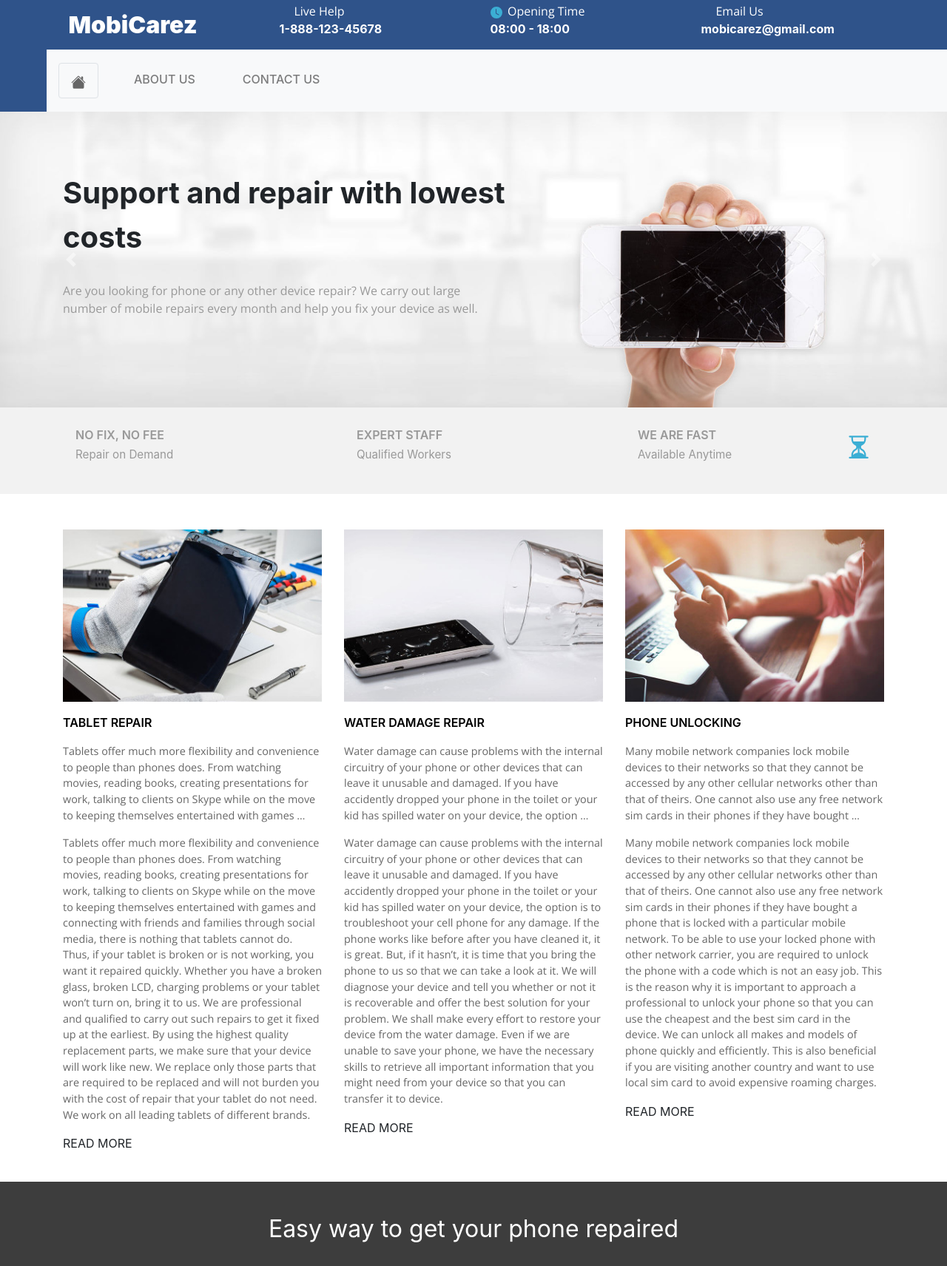
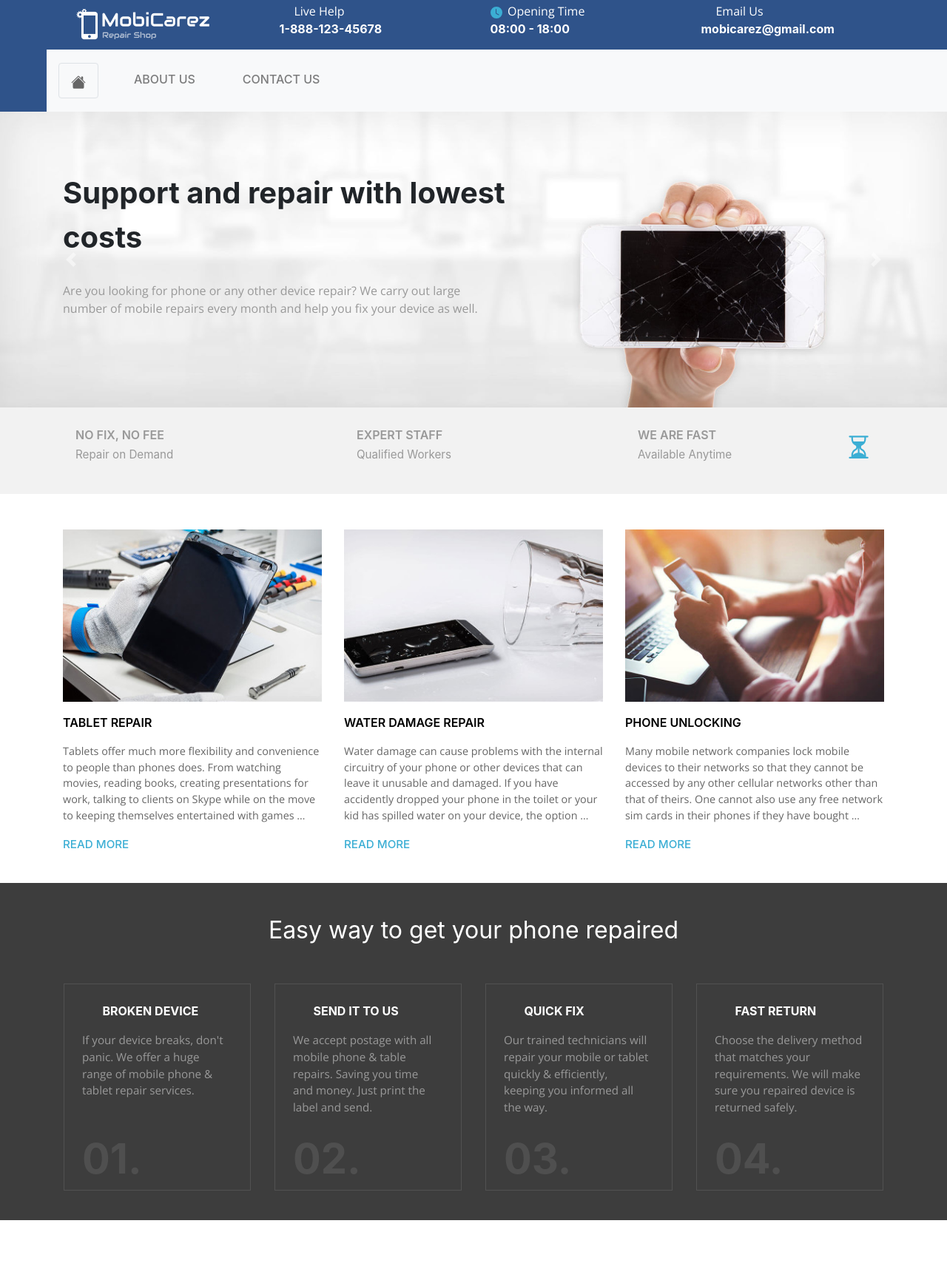
Before and after one commit to AmarjotSingh21/mobi-carez, a Django app: page / in a window 1280 px wide. Shown: the top 1712 px of the page at 74% size. Run offline with Django 3.2, Linux system fonts and the light colour scheme; some libraries are stand-ins or nearby versions; some web fonts are replaced.

Commit message:
Added icons

```diff
--- a/static/style.css
+++ b/static/style.css
@@ -1,4 +1,4 @@
-html{
+html {
   scroll-behavior: smooth;
 }
 
@@ -142,9 +142,6 @@
   font-weight: 600;
   text-decoration: none;
 }
-body .service .title:hover {
-  color: #3baed4;
-}
 
 body .service .desc {
   font-size: 0.9rem;
@@ -152,14 +149,28 @@
   font-family: "Open Sans", sans-serif;
 }
 
-body .service .read-more {
+body .service .read-less .less {
+  display: block;
+}
+body .service .read-less .more {
+  display: none;
+}
+body .service .read-more .less {
+  display: none;
+}
+body .service .read-more .more {
+  display: block;
+}
+
+body .service .read-toggle {
   color: #3baed4;
   text-decoration: none;
   font-weight: 500;
   font-size: 0.95rem;
+  cursor: pointer;
 }
 
-body .service .read-more:hover {
+body .service .read-toggle:hover {
   color: #1588ae;
 }
 body .steps .title {
@@ -272,7 +283,7 @@
   display: none;
 }
 
-body .desc-text{
+body .desc-text {
   font-family: "Open Sans", sans-serif;
   font-size: 0.85rem;
   color: #999999;
@@ -288,23 +299,23 @@
   display: block;
 }
 
-body .about img{
+body .about img {
   max-width: 49%;
 }
-body div.about{
+body div.about {
   margin-bottom: 1.5rem;
 }
 
-body .contact-container{
+body .contact-container {
   padding: 15px;
 }
 
-body .contact-box{
+body .contact-box {
   box-shadow: 0 0 8px rgba(0, 0, 0, 0.1);
   padding: 1.5rem;
 }
 
-body .contact-box .contact-row{
+body .contact-box .contact-row {
   display: flex;
 }
 body .contact-box .contact-row i {
@@ -313,32 +324,32 @@
   margin-right: 1.3rem;
 }
 
-body .contact-box .contact-row{
+body .contact-box .contact-row {
   padding: 1rem 0;
   border-bottom: 1px solid #eee;
 }
 
-body .contact-box .contact-row:last-of-type{
+body .contact-box .contact-row:last-of-type {
   border-bottom: 1px solid transparent;
 }
 
-body div.gallery img{
+body div.gallery img {
   max-width: 49%;
 }
 
-body div.footer{
+body div.footer {
   background-color: #223d67;
   padding: 1.5rem;
   color: #aab5c9;
   line-height: 1.6;
 }
 
-body div.footer div.inner-footer{
+body div.footer div.inner-footer {
   background-color: #2f538a;
 }
-body div.footer div.inner-footer a{
+body div.footer div.inner-footer a {
   color: #aab5c9;
 }
-body .font-85{
-  font-size: .85rem;
+body .font-85 {
+  font-size: 0.85rem;
 }
--- a/templates/base.html
+++ b/templates/base.html
@@ -7,6 +7,10 @@
     <!-- Required meta tags -->
     <meta charset="utf-8">
     <meta name="viewport" content="width=device-width, initial-scale=1, shrink-to-fit=no">
+
+    <!-- icon -->
+    <link rel="shortcut icon" href="{% static 'images/favicon.ico' %}" type="image/x-icon">
+    <link rel="icon" href="{% static 'images/favicon.ico' %}" type="image/x-icon">
 
     <!-- Bootstrap CSS -->
     <link rel="stylesheet" type="text/css" href="{% static 'style.css' %}">
@@ -26,7 +30,7 @@
             <div class="row align-items-center">
                 <div class="col-lg-3">
                     <div class="brand">
-                        MobiCarez
+                        <img src="{% static 'images/title-logo.png' %}" alt="MobiCarez">
                     </div>
                 </div>
                 <div class="col-lg-3">
@@ -108,7 +112,7 @@
             <div class="container p-5">
                 <div class="row">
                     <div class="col-lg-5 pb-3">
-                        <div class="brand mb-1">MobiCarez</div>
+                        <div class="brand mb-1"><img src="{% static 'images/title-logo.png' %}" alt="MobiCarez"></div>
                         <p class="open-sans font-85">When it comes to gadgets and gizmos, we love all things tech. one
                             thing that you should not
                             do is confuse our passion for snobbery. We fix all electronic devices such as phones,
@@ -116,18 +120,18 @@
                     </div>
                     <div class="col-lg-2 pb-3">
                         <p class="font-weight-bold text-white">NAVIGATION</p>
-                        <p class="mb-1"><a href="#home" class="open-sans font-85">Home</a></p>
+                        <p class="mb-1"><a href="#" class="open-sans font-85">Home</a></p>
                         <p class="mb-1"><a href="#about" class="open-sans font-85">About Us</a></p>
                         <p class="mb-1"><a href="#contact" class="open-sans font-85">Contact Us</a></p>
                     </div>
                     <div class="col-lg-2 pb-3">
                         <p class="font-weight-bold text-white">SERVICES</p>
-                        <p class="mb-1"><a href="javascript:void(0)" class="open-sans font-85">Broken Glass Repair</a>
+                        <p class="mb-1"><span class="open-sans font-85">Broken Glass Repair</span>
                         </p>
-                        <p class="mb-1"><a href="javascript:void(0)" class="open-sans font-85">Tablet Repair</a></p>
-                        <p class="mb-1"><a href="javascript:void(0)" class="open-sans font-85">Mobile Repair</a></p>
-                        <p class="mb-1"><a href="javascript:void(0)" class="open-sans font-85">Phone Unlocking</a></p>
-                        <p class="mb-1"><a href="javascript:void(0)" class="open-sans font-85">Water Damage Repair</a>
+                        <p class="mb-1"><span class="open-sans font-85">Tablet Repair</span></p>
+                        <p class="mb-1"><span class="open-sans font-85">Mobile Repair</span></p>
+                        <p class="mb-1"><span class="open-sans font-85">Phone Unlocking</span></p>
+                        <p class="mb-1"><span class="open-sans font-85">Water Damage Repair</span>
                         </p>
                     </div>
                     <div class="col-lg-3 pb-3">
```
Also changed, not shown: static/images/favicon.ico (added), static/images/logo.png (added), static/images/title-logo.png (added).
